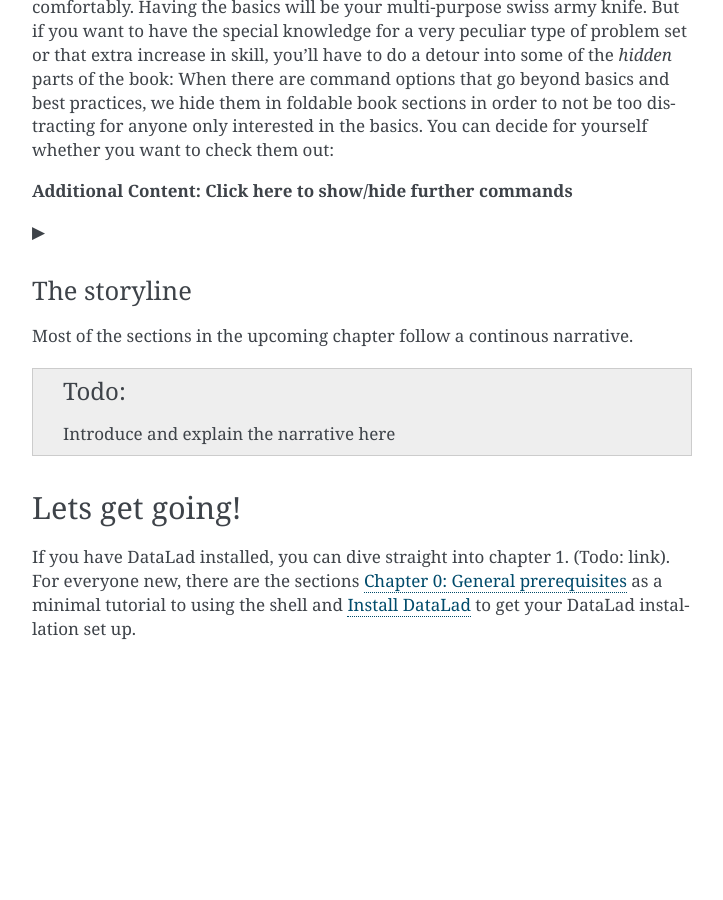
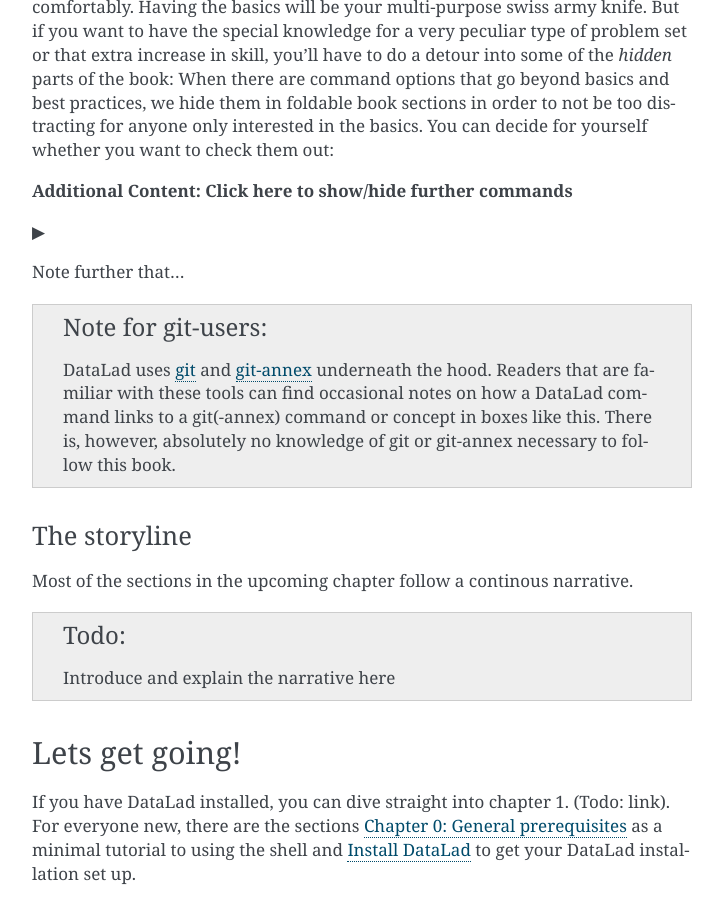
Before and after one commit to datalad-handbook/book, a Sphinx documentation site: the page built from docs/intro/narrative.rst, in a window 1280 px wide and 900 px high, scrolled down 1095 px. Shown: the whole window, without its empty margins (388-1111 px from the left). Built offline with Sphinx 7.4.7, drawn with Linux system fonts in a browser that asks for light colours; comment, search, counter and statistics services are not loaded; before the commit the page ends 1753 px from its top, so only the background shows below that.

Commit message:
move note about git-user notes

```diff
--- a/docs/intro/narrative.rst
+++ b/docs/intro/narrative.rst
@@ -61,6 +61,16 @@
     Sections like this contain content that goes beyond the basics
     necessary to complete a challenge.
 
+Note further that...
+
+.. admonition:: Note for git-users
+
+   DataLad uses :term:`git` and :term:`git-annex` underneath the hood. Readers that
+   are familiar with these tools can find occasional notes on how a DataLad
+   command links to a git(-annex) command or concept in boxes like this.
+   There is, however, absolutely no knowledge of git or git-annex necessary
+   to follow this book.
+
 The storyline
 ^^^^^^^^^^^^^
 
```
Also changed, not shown: docs/intro/duction.rst (+0 -9 lines).
